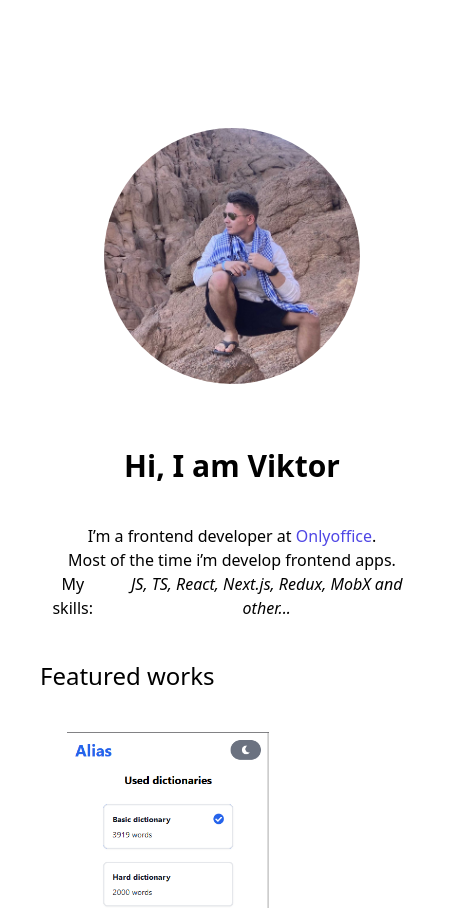
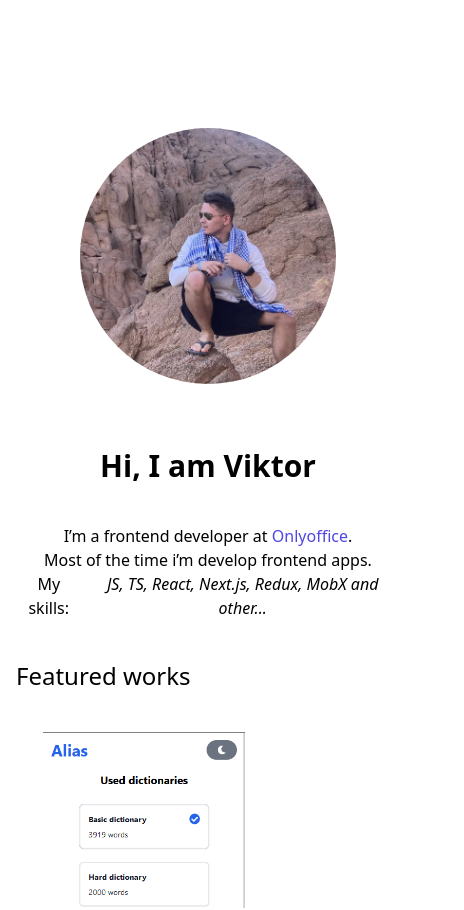
Before and after one commit to vafomin/enotcode, a Next.js app: page / in a window 390 px wide. Shown: the top 910 px of the page, 464 px wide, since content can reach past the window. Built offline with nearby package versions, Linux system fonts and the light colour scheme.

Commit message:
fix: padding

```diff
--- a/pages/index.js
+++ b/pages/index.js
@@ -4,7 +4,7 @@ import Footer from "../components/Footer";
 
 const Home = () => {
   return (
-    <div className="flex flex-col px-10">
+    <div className="flex flex-col">
       <Info />
       <Works />
       <Footer />
--- a/styles/globals.css
+++ b/styles/globals.css
@@ -4,7 +4,7 @@
 
 @layer components {
   .layout {
-    @apply flex items-center pt-32 md:justify-center;
+    @apply flex items-center pt-32 px-4 md:justify-center;
   }
 
   .chip{
```
